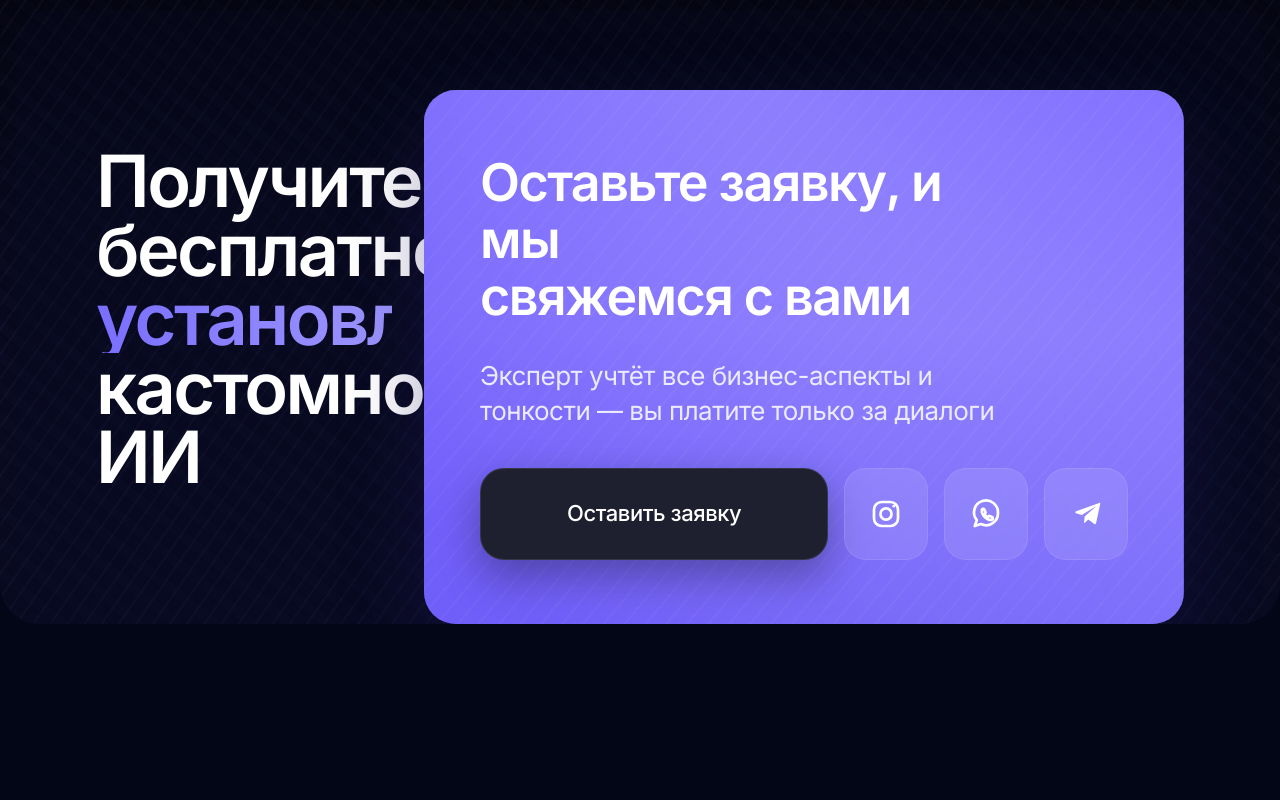
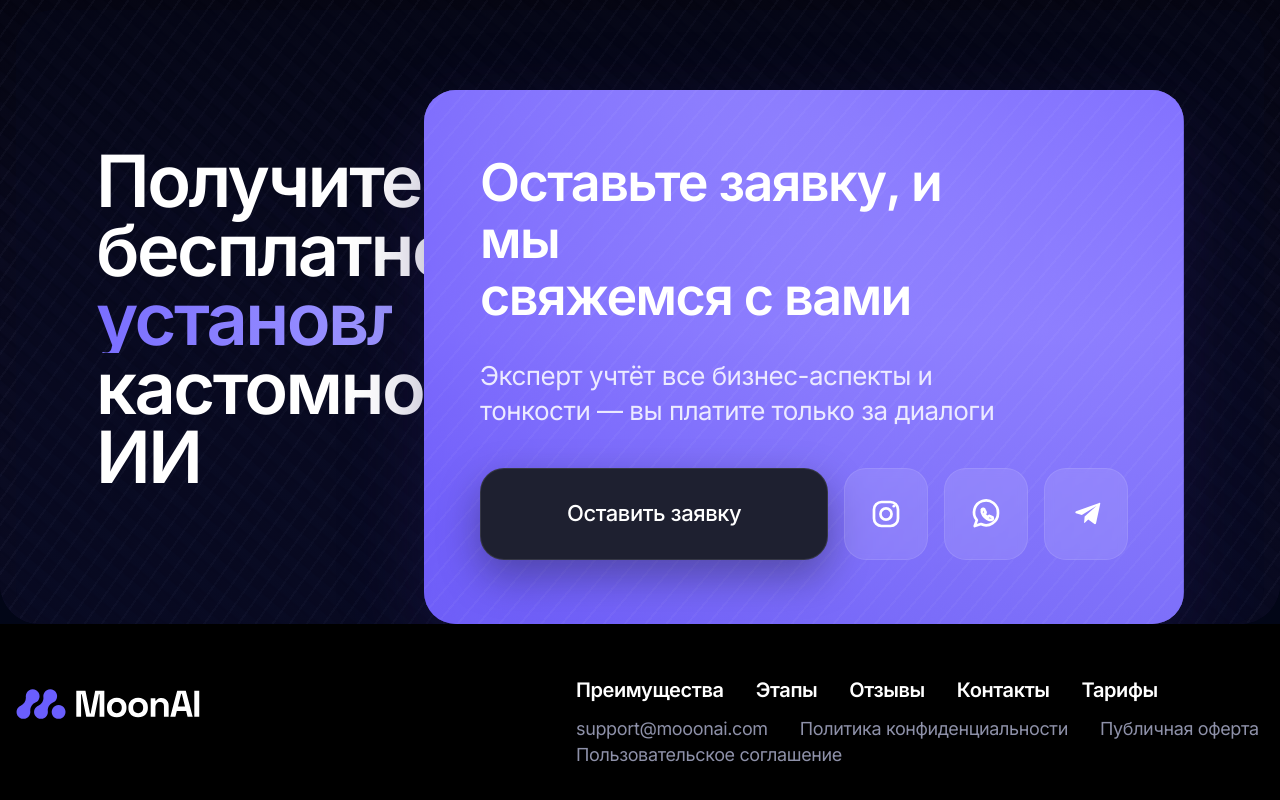
Before and after one commit to m1ke1994/ai, a Vue app: page / in a window 1280 px wide. Shown: the part 6455-7255 px from the top of the page. Before the commit the page ends 7079 px from the top, so only its background shows below. Built offline with nearby package versions, Linux system fonts and the light colour scheme.

Commit message:
футер готов

```diff
--- /dev/null
+++ b/src/components/AppFooter.vue
@@ -0,0 +1,64 @@
+<template>
+  <footer class="bg-black">
+    <div class="mx-auto max-w-[1840px] px-4 py-10 sm:py-12 lg:py-14">
+      <div class="flex flex-col gap-8 lg:grid lg:grid-cols-[minmax(220px,520px)_1fr] lg:items-start lg:gap-x-10">
+        <a href="/" class="inline-flex items-center">
+          <img
+            src="/logo.svg"
+            alt="MoonAI"
+            class="h-9 w-auto sm:h-11 lg:h-[48px]"
+            draggable="false"
+          />
+        </a>
+
+        <div class="flex flex-col gap-4 lg:gap-5">
+          <nav class="flex flex-wrap items-center gap-x-6 gap-y-2 lg:gap-x-8" aria-label="Навигация в футере">
+            <a
+              v-for="item in navItems"
+              :key="item.href"
+              :href="item.href"
+              class="text-[16px] font-semibold leading-none tracking-[-0.02em] text-white transition hover:text-[#8C81FF] sm:text-[18px] lg:text-[20px]"
+            >
+              {{ item.label }}
+            </a>
+          </nav>
+
+          <div class="flex flex-wrap items-center gap-x-6 gap-y-2 lg:gap-x-8">
+            <a
+              href="mailto:support@mooonai.com"
+              class="text-[15px] leading-none tracking-[-0.02em] text-[#8E91A9] transition hover:text-white sm:text-[17px] lg:text-[18px]"
+            >
+              support@mooonai.com
+            </a>
+
+            <a
+              v-for="item in legalItems"
+              :key="item.label"
+              :href="item.href"
+              class="text-[15px] leading-none tracking-[-0.02em] text-[#8E91A9] transition hover:text-white sm:text-[17px] lg:text-[18px]"
+              @click.prevent="item.href === '#'"
+            >
+              {{ item.label }}
+            </a>
+          </div>
+        </div>
+      </div>
+    </div>
+  </footer>
+</template>
+
+<script setup>
+const navItems = [
+  { label: 'Преимущества', href: '#advantages' },
+  { label: 'Этапы', href: '#steps' },
+  { label: 'Отзывы', href: '#reviews' },
+  { label: 'Контакты', href: '#contacts' },
+  { label: 'Тарифы', href: '#pricing' },
+]
+
+const legalItems = [
+  { label: 'Политика конфиденциальности', href: '#' },
+  { label: 'Публичная оферта', href: '#' },
+  { label: 'Пользовательское соглашение', href: '#' },
+]
+</script>
--- a/src/pages/HomePage.vue
+++ b/src/pages/HomePage.vue
@@ -8,6 +8,7 @@
       <IntegrationSteps />
       <ReviewsSection />
       <ContactFeedbackSection />
+      <AppFooter />
     </div>
   </div>
 </template>
@@ -20,4 +21,5 @@ import WhatSellerCan from '@/components/WhatSellerCan.vue'
 import IntegrationSteps from '@/components/IntegrationSteps.vue'
 import ReviewsSection from '@/components/ReviewsSection.vue'
 import ContactFeedbackSection from '@/components/ContactFeedbackSection.vue'
+import AppFooter from '@/components/AppFooter.vue'
 </script>
```
